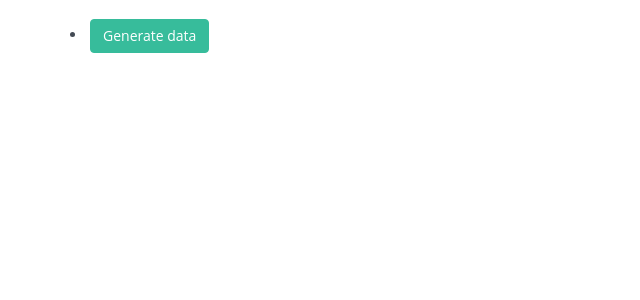
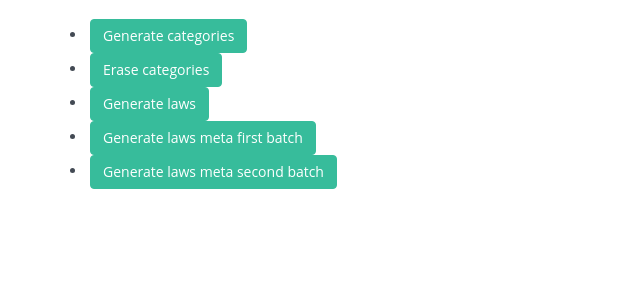
Before and after one commit to VeikoSoomets/lawcats, a Python web app: template templates/sys.html in a window 1280 px wide. Shown: the part 51-351 px from the top of the page, without its empty margins (0-640 px from the left). Run offline with Jinja, Linux system fonts and the light colour scheme; the template is opened without the code that fills it: most values are stand-ins (such as "Sample title", 1, 10 or a date in 2020); grey boxes marked "Sample" are stand-in pictures; some libraries are stand-ins or nearby versions.

Commit message:
ascii fixes + admin stuff

```diff
--- a/templates/sys.html
+++ b/templates/sys.html
@@ -10,7 +10,11 @@
 {% endblock %}
 {% block content %}
 
-<li><a href="/sys/generate_data" class="btn btn-info">Generate data</a></li>
+<li><a href="/sys/generate_categories" class="btn btn-info">Generate categories</a></li>
+<li><a href="/sys/erase_categories" class="btn btn-info">Erase categories</a></li>
+<li><a href="/sys/generate_laws" class="btn btn-info">Generate laws</a></li>
+<li><a href="/sys/generate_laws_metadata/first_batch" class="btn btn-info">Generate laws meta first batch</a></li>
+<li><a href="/sys/generate_laws_metadata/second_batch" class="btn btn-info">Generate laws meta second batch</a></li>
 
 
 {% endblock %}
```
Also changed, not shown: parsers/rss_parse.py (+6 -3 lines), README.md.
